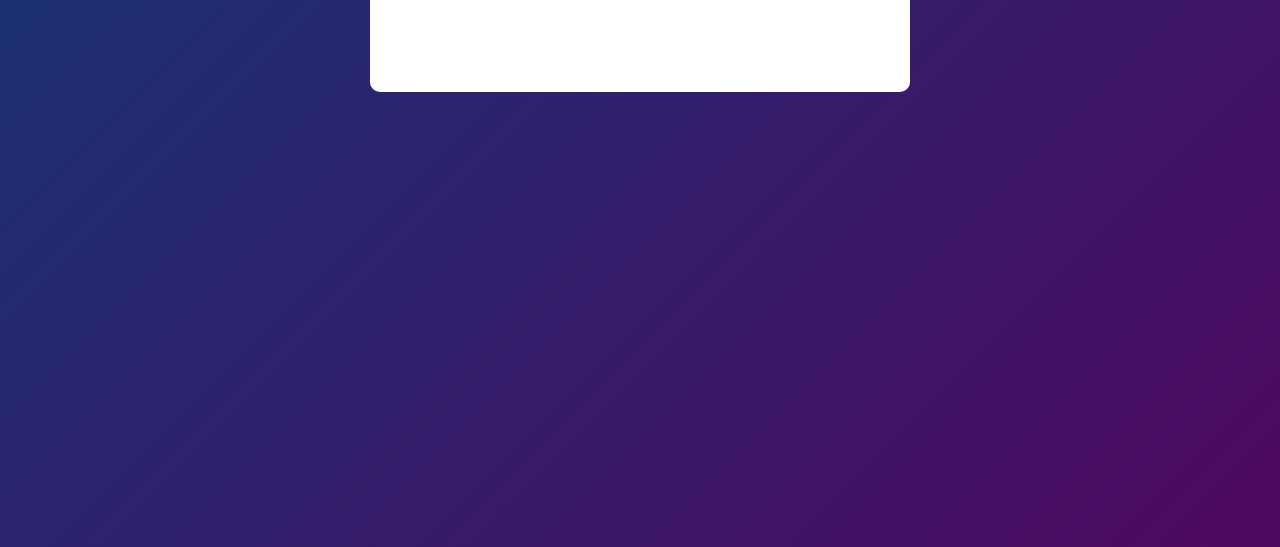
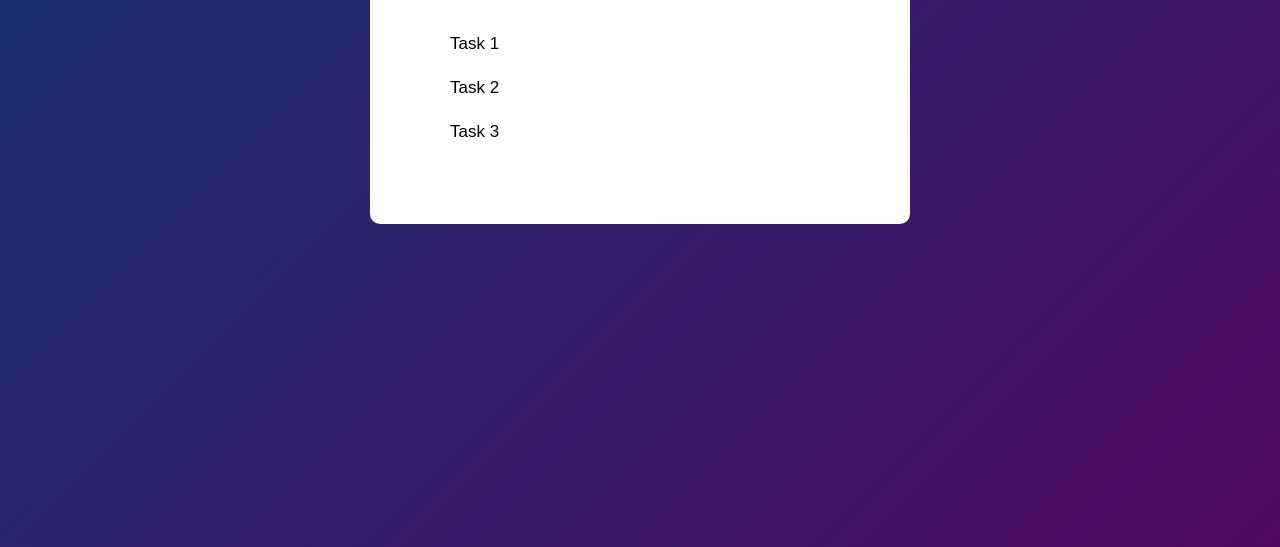
Before and after one commit to khairulrafiudin/To-Do-List, a plain HTML site: page index.html in a window 1280 px wide. Shown: the part 253-800 px from the top of the page. Drawn offline with Linux system fonts and the light colour scheme.

Commit message:
penambahan list

```diff
--- a/index.html
+++ b/index.html
@@ -13,6 +13,11 @@
                 <input type="text" id="input-box" placeholder="Add your text">
                 <button>Add</button>
             </div>
+            <ul id="list-container">
+                <li>Task 1</li>
+                <li>Task 2</li>
+                <li>Task 3</li>
+            </ul>
         </div>
 </div>
 
--- a/style.css
+++ b/style.css
@@ -55,3 +55,10 @@ button{
     cursor: pointer;
     border-radius: 40px;
 }
+ul li {
+    list-style: none;
+    font-size: 17px;
+    padding: 12px 8px 12px 50px;
+    user-select: none;
+    cursor: pointer;
+}
```
